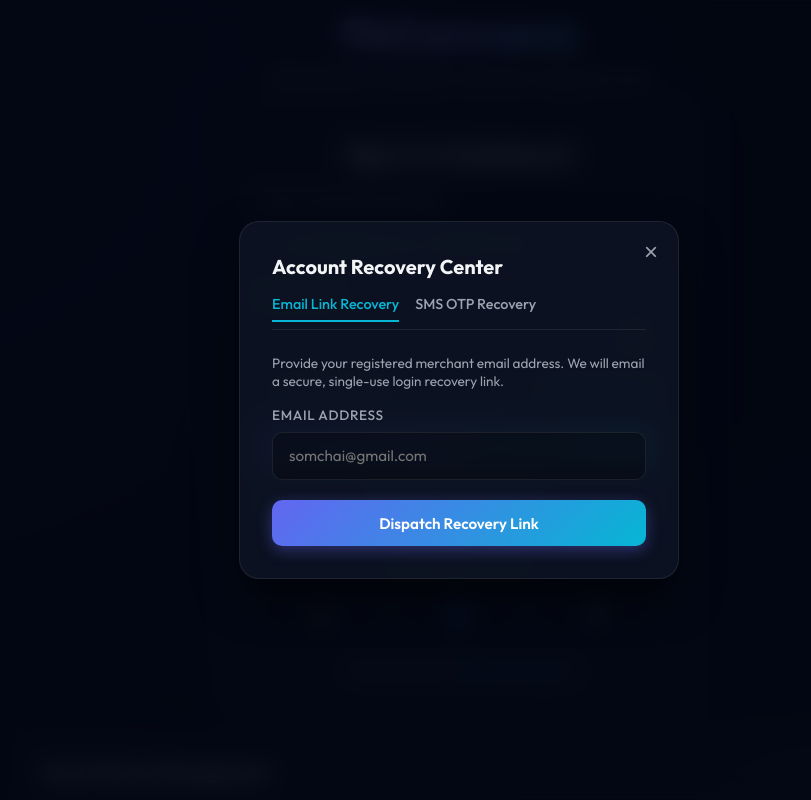
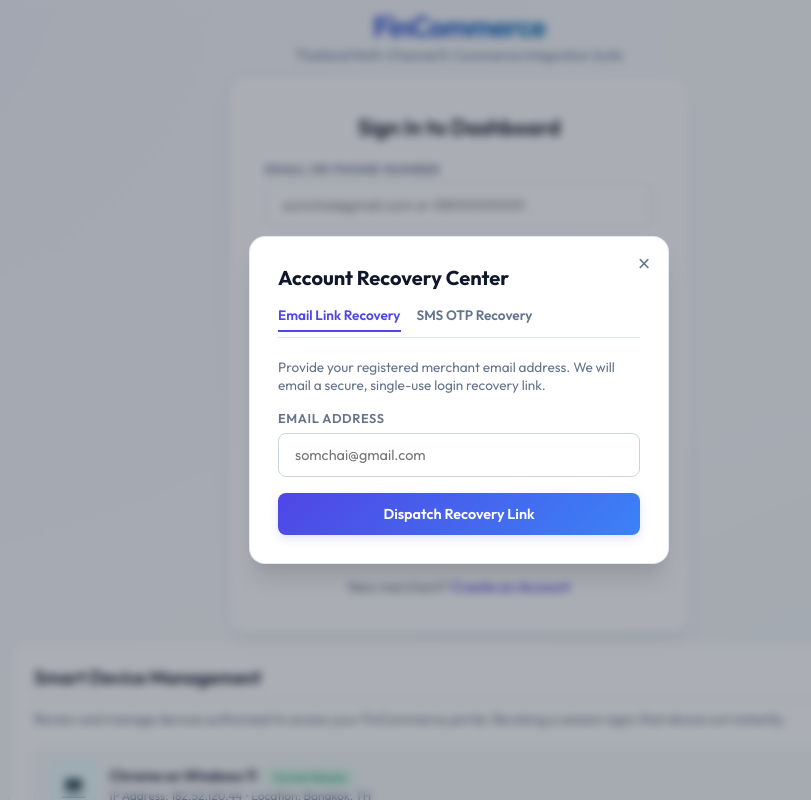
Before and after one commit to ExodusDice/FinCommerce_v1, a plain HTML site: page web/index.html in a window 1280 px wide. Both pictures are taken after a click on the link "Forgot Password?". Shown: the top 800 px of the page, without its empty margins (181-992 px from the left). Drawn offline with Linux system fonts and the light colour scheme.

Commit message:
Update project timeline milestones progress and remaining tasks list, and transition all UI panels to clean light theme design

```diff
--- a/web/styles.css
+++ b/web/styles.css
@@ -1,22 +1,22 @@
 @import url('https://fonts.googleapis.com/css2?family=Outfit:wght@300;400;500;600;700&display=swap');
 
 :root {
-  --bg-primary: #030712;
-  --bg-secondary: #0b0f19;
-  --glass-bg: rgba(17, 24, 39, 0.7);
-  --glass-border: rgba(255, 255, 255, 0.08);
-  --glow-primary: rgba(99, 102, 241, 0.15);
+  --bg-primary: #f8fafc; /* Slate-50 (Easy-going light background) */
+  --bg-secondary: #ffffff;
+  --glass-bg: rgba(255, 255, 255, 0.85);
+  --glass-border: rgba(226, 232, 240, 0.9); /* Slate-200 border */
+  --glow-primary: rgba(99, 102, 241, 0.02);
 
-  --color-primary: #6366f1; /* Indigo */
-  --color-primary-hover: #4f46e5;
-  --color-secondary: #06b6d4; /* Cyan */
-  --color-success: #10b981; /* Emerald */
-  --color-error: #ef4444; /* Rose */
-  --color-warning: #f59e0b; /* Amber */
-  --color-text-main: #f3f4f6;
-  --color-text-muted: #9ca3af;
+  --color-primary: #4f46e5; /* Indigo-600 */
+  --color-primary-hover: #4338ca;
+  --color-secondary: #0891b2; /* Cyan-600 */
+  --color-success: #059669; /* Emerald-600 */
+  --color-error: #dc2626; /* Red-600 */
+  --color-warning: #d97706; /* Amber-600 */
+  --color-text-main: #0f172a; /* Slate-900 (Dark charcoal) */
+  --color-text-muted: #64748b; /* Slate-500 */
 
-  --transition-smooth: all 0.3s cubic-bezier(0.4, 0, 0.2, 1);
+  --transition-smooth: all 0.25s cubic-bezier(0.4, 0, 0.2, 1);
 }
 
 * {
@@ -29,8 +29,8 @@ body {
   font-family: 'Outfit', sans-serif;
   background-color: var(--bg-primary);
   background-image:
-    radial-gradient(at 0% 0%, rgba(99, 102, 241, 0.12) 0px, transparent 50%),
-    radial-gradient(at 100% 100%, rgba(6, 182, 212, 0.1) 0px, transparent 50%);
+    radial-gradient(at 0% 0%, rgba(99, 102, 241, 0.04) 0px, transparent 50%),
+    radial-gradient(at 100% 100%, rgba(8, 145, 178, 0.03) 0px, transparent 50%);
   color: var(--color-text-main);
   min-height: 100vh;
   display: flex;
@@ -49,7 +49,7 @@ body {
   background: var(--bg-primary);
 }
 ::-webkit-scrollbar-thumb {
-  background: var(--glass-border);
+  background: #cbd5e1;
   border-radius: 4px;
 }
 ::-webkit-scrollbar-thumb:hover {
@@ -63,10 +63,10 @@ header {
 }
 
 header h1 {
-  font-size: 2.5rem;
+  font-size: 1.8rem;
   font-weight: 700;
-  letter-spacing: -0.05em;
-  background: linear-gradient(to right, #a5b4fc, #818cf8, #22d3ee);
+  letter-spacing: -0.04em;
+  background: linear-gradient(to right, #4f46e5, #0891b2);
   -webkit-background-clip: text;
   -webkit-text-fill-color: transparent;
   display: flex;
@@ -77,8 +77,8 @@ header h1 {
 
 header p {
   color: var(--color-text-muted);
-  font-size: 1rem;
-  margin-top: 0.5rem;
+  font-size: 0.85rem;
+  margin-top: 0.15rem;
 }
 
 .main-container {
@@ -94,49 +94,40 @@ header p {
 /* Glass Card */
 .glass-card {
   background: var(--glass-bg);
-  backdrop-filter: blur(16px);
-  -webkit-backdrop-filter: blur(16px);
+  backdrop-filter: blur(8px);
+  -webkit-backdrop-filter: blur(8px);
   border: 1px solid var(--glass-border);
-  border-radius: 20px;
-  padding: 2.5rem;
+  border-radius: 16px;
+  padding: 2.2rem;
   width: 100%;
-  max-width: 480px;
-  box-shadow: 0 20px 40px rgba(0, 0, 0, 0.4),
-              0 0 40px var(--glow-primary);
+  max-width: 460px;
+  box-shadow: 0 10px 25px -5px rgba(0, 0, 0, 0.05),
+              0 8px 10px -6px rgba(0, 0, 0, 0.05),
+              0 0 1px rgba(0, 0, 0, 0.1);
   position: relative;
   overflow: hidden;
 }
 
-.glass-card::before {
-  content: '';
-  position: absolute;
-  top: 0;
-  left: -50%;
-  width: 200%;
-  height: 2px;
-  background: linear-gradient(90deg, transparent, rgba(255, 255, 255, 0.15), transparent);
-  animation: wave 4s infinite linear;
-}
-
 .card-title {
-  font-size: 1.5rem;
+  font-size: 1.35rem;
   font-weight: 600;
-  margin-bottom: 1.5rem;
+  margin-bottom: 1.25rem;
   text-align: center;
+  color: var(--color-text-main);
 }
 
 /* Form inputs */
 .form-group {
-  margin-bottom: 1.25rem;
+  margin-bottom: 1rem;
   position: relative;
 }
 
 .form-label {
   display: block;
-  font-size: 0.85rem;
-  font-weight: 500;
+  font-size: 0.8rem;
+  font-weight: 600;
   color: var(--color-text-muted);
-  margin-bottom: 0.5rem;
+  margin-bottom: 0.4rem;
   text-transform: uppercase;
   letter-spacing: 0.05em;
 }
@@ -149,21 +140,21 @@ header p {
 
 .form-input {
   width: 100%;
-  background: rgba(0, 0, 0, 0.3);
-  border: 1px solid var(--glass-border);
-  border-radius: 10px;
-  padding: 0.85rem 1rem;
+  background: #ffffff;
+  border: 1.5px solid #cbd5e1; /* Slate-300 */
+  border-radius: 8px;
+  padding: 0.75rem 1rem;
   color: var(--color-text-main);
   font-family: inherit;
-  font-size: 0.95rem;
+  font-size: 0.9rem;
   transition: var(--transition-smooth);
 }
 
 .form-input:focus {
   outline: none;
   border-color: var(--color-primary);
-  box-shadow: 0 0 10px rgba(99, 102, 241, 0.25);
-  background: rgba(0, 0, 0, 0.5);
+  box-shadow: 0 0 0 3px rgba(99, 102, 241, 0.15);
+  background: #ffffff;
 }
 
 /* Password Visibility Toggle */
@@ -187,7 +178,7 @@ header p {
 /* Password Strength Bar */
 .pwd-strength-container {
   height: 4px;
-  background: rgba(255, 255, 255, 0.1);
+  background: #e2e8f0;
   border-radius: 2px;
   margin-top: 0.5rem;
   overflow: hidden;
@@ -233,9 +224,9 @@ header p {
   display: flex;
   align-items: center;
   justify-content: space-between;
-  margin-top: 1.25rem;
-  margin-bottom: 1.5rem;
-  font-size: 0.9rem;
+  margin-top: 1rem;
+  margin-bottom: 1.25rem;
+  font-size: 0.85rem;
 }
 
 .checkbox-container {
@@ -251,14 +242,15 @@ header p {
 }
 
 .checkmark {
-  width: 18px;
-  height: 18px;
-  border: 1.5px solid var(--glass-border);
+  width: 17px;
+  height: 17px;
+  border: 1.5px solid #cbd5e1;
   border-radius: 4px;
   margin-right: 0.5rem;
   display: inline-block;
   position: relative;
   transition: var(--transition-smooth);
+  background: #ffffff;
 }
 
 .checkbox-container:hover input ~ .checkmark {
@@ -274,8 +266,8 @@ header p {
   content: "";
   position: absolute;
   display: none;
-  left: 6px;
-  top: 2px;
+  left: 5px;
+  top: 1px;
   width: 4px;
   height: 9px;
   border: solid white;
@@ -288,24 +280,25 @@ header p {
 }
 
 .forgot-link {
-  color: var(--color-secondary);
+  color: var(--color-primary);
   text-decoration: none;
+  font-weight: 500;
   transition: var(--transition-smooth);
   cursor: pointer;
 }
 
 .forgot-link:hover {
-  color: #22d3ee;
-  text-shadow: 0 0 8px rgba(34, 211, 238, 0.4);
+  color: var(--color-primary-hover);
+  text-decoration: underline;
 }
 
 /* Buttons */
 .btn {
   width: 100%;
-  padding: 0.85rem 1.5rem;
-  border-radius: 10px;
+  padding: 0.75rem 1.25rem;
+  border-radius: 8px;
   font-family: inherit;
-  font-size: 0.95rem;
+  font-size: 0.9rem;
   font-weight: 600;
   cursor: pointer;
   transition: var(--transition-smooth);
@@ -317,14 +310,14 @@ header p {
 }
 
 .btn-primary {
-  background: linear-gradient(135deg, var(--color-primary), var(--color-secondary));
+  background: linear-gradient(135deg, var(--color-primary), #3b82f6);
   color: #fff;
-  box-shadow: 0 4px 15px rgba(99, 102, 241, 0.4);
+  box-shadow: 0 4px 10px rgba(79, 70, 229, 0.15);
 }
 
 .btn-primary:hover {
-  transform: translateY(-2px);
-  box-shadow: 0 6px 20px rgba(99, 102, 241, 0.6);
+  transform: translateY(-1px);
+  box-shadow: 0 6px 14px rgba(79, 70, 229, 0.25);
 }
 
 .btn-primary:active {
@@ -332,49 +325,50 @@ header p {
 }
 
 .btn-primary:disabled {
-  background: #374151;
-  color: #6b7280;
+  background: #e2e8f0;
+  color: #94a3b8;
   cursor: not-allowed;
   box-shadow: none;
   transform: none;
 }
 
 .btn-secondary {
-  background: rgba(255, 255, 255, 0.05);
-  border: 1px solid var(--glass-border);
-  color: var(--color-text-main);
-  margin-top: 0.75rem;
+  background: #ffffff;
+  border: 1.5px solid #cbd5e1;
+  color: #334155;
+  margin-top: 0.65rem;
+  box-shadow: 0 1px 2px rgba(0,0,0,0.05);
 }
 
 .btn-secondary:hover {
-  background: rgba(255, 255, 255, 0.1);
-  border-color: var(--color-text-muted);
+  background: #f8fafc;
+  border-color: #94a3b8;
 }
 
 /* Dividers */
 .divider {
   display: flex;
   align-items: center;
-  margin: 1.5rem 0;
+  margin: 1.25rem 0;
   color: var(--color-text-muted);
-  font-size: 0.8rem;
+  font-size: 0.75rem;
   text-transform: uppercase;
-  letter-spacing: 0.1em;
+  letter-spacing: 0.08em;
 }
 
 .divider::before, .divider::after {
   content: '';
   flex: 1;
   height: 1px;
-  background: var(--glass-border);
+  background: #e2e8f0;
 }
 
 .divider::before {
-  margin-right: 1rem;
+  margin-right: 0.85rem;
 }
 
 .divider::after {
-  margin-left: 1rem;
+  margin-left: 0.85rem;
 }
 
 /* Social Buttons Grid */
@@ -382,14 +376,14 @@ header p {
   display: grid;
   grid-template-columns: repeat(3, 1fr);
   gap: 0.75rem;
-  margin-bottom: 1.5rem;
+  margin-bottom: 1.25rem;
 }
 
 .social-btn {
-  background: rgba(0, 0, 0, 0.3);
-  border: 1px solid var(--glass-border);
+  background: #ffffff;
+  border: 1.5px solid #cbd5e1;
   border-radius: 8px;
-  padding: 0.65rem;
+  padding: 0.55rem;
   cursor: pointer;
   transition: var(--transition-smooth);
   display: flex;
@@ -397,35 +391,37 @@ header p {
   justify-content: center;
   font-size: 1.25rem;
   color: var(--color-text-main);
+  box-shadow: 0 1px 2px rgba(0,0,0,0.02);
 }
 
 .social-btn:hover {
-  background: rgba(255, 255, 255, 0.08);
+  background: #f8fafc;
   border-color: var(--color-primary);
-  transform: translateY(-2px);
+  transform: translateY(-1px);
+  box-shadow: 0 4px 6px -1px rgba(0, 0, 0, 0.05);
 }
 
-/* Brand colors */
+/* Brand colors border overlays */
 .social-btn.facebook:hover { border-color: #1877f2; }
 .social-btn.google:hover { border-color: #ea4335; }
-.social-btn.tiktok:hover { border-color: #fff; }
+.social-btn.tiktok:hover { border-color: #000000; }
 
 /* OAuth Profile Badge */
 .profile-badge {
   display: flex;
   align-items: center;
   gap: 0.75rem;
-  background: rgba(255, 255, 255, 0.05);
+  background: #f1f5f9;
   border: 1px solid var(--glass-border);
-  border-radius: 12px;
-  padding: 0.75rem 1rem;
-  margin-bottom: 1.5rem;
+  border-radius: 8px;
+  padding: 0.65rem 0.85rem;
+  margin-bottom: 1.25rem;
   animation: fadeIn 0.4s ease;
 }
 
 .profile-badge-avatar {
-  width: 36px;
-  height: 36px;
+  width: 32px;
+  height: 32px;
   border-radius: 50%;
   background: var(--color-primary);
   color: white;
@@ -433,16 +429,16 @@ header p {
   align-items: center;
   justify-content: center;
   font-weight: 600;
-  font-size: 1.1rem;
+  font-size: 1rem;
 }
 
 .profile-badge-info h4 {
-  font-size: 0.9rem;
+  font-size: 0.85rem;
   font-weight: 600;
 }
 
 .profile-badge-info p {
-  font-size: 0.75rem;
+  font-size: 0.7rem;
   color: var(--color-text-muted);
 }
 
@@ -451,117 +447,117 @@ header p {
   display: flex;
   justify-content: space-between;
   gap: 0.5rem;
-  margin: 1.5rem 0;
+  margin: 1.25rem 0;
 }
 
 .otp-input {
-  width: 50px;
-  height: 55px;
-  background: rgba(0, 0, 0, 0.4);
-  border: 1.5px solid var(--glass-border);
-  border-radius: 10px;
+  width: 48px;
+  height: 50px;
+  background: #ffffff;
+  border: 1.5px solid #cbd5e1;
+  border-radius: 8px;
   text-align: center;
-  font-size: 1.5rem;
+  font-size: 1.35rem;
   font-weight: 600;
-  color: #fff;
+  color: var(--color-text-main);
   transition: var(--transition-smooth);
 }
 
 .otp-input:focus {
   outline: none;
   border-color: var(--color-secondary);
-  box-shadow: 0 0 10px rgba(6, 182, 212, 0.3);
+  box-shadow: 0 0 0 3px rgba(8, 145, 178, 0.15);
 }
 
 /* Smart Device Session Console */
 .device-manager-card {
   width: 100%;
   max-width: 900px;
-  background: var(--glass-bg);
-  backdrop-filter: blur(16px);
-  -webkit-backdrop-filter: blur(16px);
+  background: #ffffff;
   border: 1px solid var(--glass-border);
-  border-radius: 20px;
-  padding: 2rem;
-  box-shadow: 0 10px 30px rgba(0, 0, 0, 0.3);
+  border-radius: 16px;
+  padding: 1.5rem;
+  box-shadow: 0 4px 6px -1px rgba(0, 0, 0, 0.05), 0 2px 4px -1px rgba(0, 0, 0, 0.03);
 }
 
 .device-list {
   display: grid;
   grid-template-columns: 1fr;
-  gap: 1rem;
-  margin-top: 1.5rem;
+  gap: 0.75rem;
+  margin-top: 1.25rem;
 }
 
 .device-item {
   display: flex;
   justify-content: space-between;
   align-items: center;
-  padding: 1rem 1.25rem;
-  background: rgba(0, 0, 0, 0.3);
-  border: 1px solid var(--glass-border);
-  border-radius: 12px;
+  padding: 0.85rem 1rem;
+  background: #f8fafc;
+  border: 1px solid #e2e8f0;
+  border-radius: 10px;
   transition: var(--transition-smooth);
 }
 
 .device-item:hover {
-  border-color: rgba(255, 255, 255, 0.15);
-  background: rgba(0, 0, 0, 0.4);
+  border-color: #cbd5e1;
+  background: #f1f5f9;
 }
 
 .device-details {
   display: flex;
   align-items: center;
-  gap: 1rem;
+  gap: 0.85rem;
 }
 
 .device-icon {
-  font-size: 1.5rem;
+  font-size: 1.35rem;
   color: var(--color-secondary);
-  background: rgba(6, 182, 212, 0.1);
-  padding: 0.6rem;
-  border-radius: 8px;
+  background: #ecfeff;
+  padding: 0.5rem;
+  border-radius: 6px;
+  border: 1px solid #cffafe;
 }
 
 .device-info h4 {
-  font-size: 0.95rem;
+  font-size: 0.9rem;
   font-weight: 600;
+  color: var(--color-text-main);
 }
 
 .device-info p {
-  font-size: 0.8rem;
+  font-size: 0.75rem;
   color: var(--color-text-muted);
 }
 
 .status-badge {
   display: inline-block;
-  padding: 0.2rem 0.5rem;
-  font-size: 0.7rem;
+  padding: 0.15rem 0.4rem;
+  font-size: 0.65rem;
   border-radius: 4px;
   font-weight: 600;
-  margin-left: 0.5rem;
+  margin-left: 0.4rem;
 }
 
 .status-badge.current {
-  background: rgba(16, 185, 129, 0.15);
+  background: #ecfdf5;
   color: var(--color-success);
-  border: 1px solid var(--color-success);
+  border: 1px solid #a7f3d0;
 }
 
 .status-badge.remote {
-  background: rgba(99, 102, 241, 0.15);
+  background: #e0e7ff;
   color: var(--color-primary);
-  border: 1px solid var(--color-primary);
+  border: 1px solid #c7d2fe;
 }
 
 .revoke-btn {
-  background: rgba(239, 68, 68, 0.1);
+  background: #fef2f2;
   color: var(--color-error);
-  border: 1px solid rgba(239, 68, 68, 0.2);
-  padding: 0.5rem 0.85rem;
-  border-radius: 8px;
+  border: 1px solid #fee2e2;
+  padding: 0.4rem 0.75rem;
+  border-radius: 6px;
   cursor: pointer;
-  font-size: 0.85rem;
+  font-size: 0.8rem;
   font-weight: 500;
   font-family: inherit;
   transition: var(--transition-smooth);
@@ -570,17 +566,17 @@ header p {
 .revoke-btn:hover {
   background: var(--color-error);
   color: #fff;
-  box-shadow: 0 4px 10px rgba(239, 68, 68, 0.3);
+  box-shadow: 0 4px 6px -1px rgba(220, 38, 38, 0.15);
 }
 
 /* Captcha Trigger Panel */
 .captcha-container {
   display: none;
-  background: rgba(0, 0, 0, 0.4);
+  background: #fffbeb;
   border: 1.5px solid var(--color-warning);
-  border-radius: 10px;
-  padding: 1rem;
-  margin-bottom: 1.25rem;
+  border-radius: 8px;
+  padding: 0.75rem;
+  margin-bottom: 1rem;
   align-items: center;
   justify-content: space-between;
   animation: shake 0.4s ease;
@@ -597,15 +593,15 @@ header p {
   left: 0;
   width: 100%;
   height: 100%;
-  background: rgba(3, 7, 18, 0.85);
-  backdrop-filter: blur(12px);
-  -webkit-backdrop-filter: blur(12px);
+  background: rgba(15, 23, 42, 0.35); /* Soft slate overlay */
+  backdrop-filter: blur(4px);
+  -webkit-backdrop-filter: blur(4px);
   z-index: 1000;
   display: none;
   align-items: center;
   justify-content: center;
   padding: 1rem;
-  animation: fadeIn 0.3s ease;
+  animation: fadeIn 0.25s ease;
 }
 
 .modal-overlay.active {
@@ -613,24 +609,24 @@ header p {
 }
 
 .modal-content {
-  background: var(--glass-bg);
+  background: #ffffff;
   border: 1px solid var(--glass-border);
-  box-shadow: 0 20px 40px rgba(0, 0, 0, 0.5);
-  border-radius: 20px;
-  padding: 2rem;
+  box-shadow: 0 20px 25px -5px rgba(0, 0, 0, 0.1), 0 10px 10px -5px rgba(0, 0, 0, 0.04);
+  border-radius: 16px;
+  padding: 1.75rem;
   width: 100%;
-  max-width: 440px;
+  max-width: 420px;
   position: relative;
 }
 
 .modal-close-btn {
   position: absolute;
-  top: 1rem;
-  right: 1.25rem;
+  top: 0.85rem;
+  right: 1.1rem;
   background: none;
   border: none;
   color: var(--color-text-muted);
-  font-size: 1.5rem;
+  font-size: 1.35rem;
   cursor: pointer;
   transition: var(--transition-smooth);
 }
@@ -642,9 +638,9 @@ header p {
 .tab-nav {
   display: flex;
   gap: 1rem;
-  margin-bottom: 1.5rem;
-  border-bottom: 1px solid var(--glass-border);
-  padding-bottom: 0.5rem;
+  margin-bottom: 1.25rem;
+  border-bottom: 1px solid #e2e8f0;
+  padding-bottom: 0.4rem;
 }
 
 .tab-btn {
@@ -652,16 +648,16 @@ header p {
   border: none;
   color: var(--color-text-muted);
   font-family: inherit;
-  font-size: 0.9rem;
-  font-weight: 500;
+  font-size: 0.85rem;
+  font-weight: 600;
   cursor: pointer;
-  padding-bottom: 0.5rem;
+  padding-bottom: 0.4rem;
   position: relative;
   transition: var(--transition-smooth);
 }
 
 .tab-btn.active {
-  color: var(--color-secondary);
+  color: var(--color-primary);
 }
 
 .tab-btn.active::after {
@@ -671,7 +667,7 @@ header p {
   left: 0;
   width: 100%;
   height: 2px;
-  background: var(--color-secondary);
+  background: var(--color-primary);
 }
 
 .modal-panel {
@@ -680,7 +676,7 @@ header p {
 
 .modal-panel.active {
   display: block;
-  animation: fadeIn 0.3s ease;
+  animation: fadeIn 0.25s ease;
 }
 
 /* View transitions panel */
@@ -690,22 +686,106 @@ header p {
 
 .view-panel.active {
   display: block;
-  animation: fadeIn 0.4s ease;
+  animation: fadeIn 0.3s ease;
+}
+
+/* ==========================================
+   SECTION 3: SaaS DASHBOARD LIGHT THEME OVERRIDES
+   ========================================== */
+
+/* Dashboard Layout */
+.dashboard-layout {
+  background: #ffffff !important;
+  border: 1px solid #e2e8f0 !important;
+  box-shadow: 0 10px 30px rgba(15, 23, 42, 0.05),
+              0 0 1px rgba(15, 23, 42, 0.1) !important;
+}
+
+.sidebar {
+  background: #f8fafc !important; /* Slate-50 Sidebar */
+  border-right: 1px solid #e2e8f0 !important;
+}
+
+.channel-status-box {
+  background: #ffffff !important;
+  border: 1px solid #e2e8f0 !important;
+  box-shadow: 0 1px 3px rgba(0,0,0,0.02) !important;
+}
+
+.channel-indicator span {
+  color: var(--color-text-muted);
+}
+
+.metric-card {
+  background: #ffffff !important;
+  border: 1px solid #e2e8f0 !important;
+  box-shadow: 0 1px 3px rgba(0,0,0,0.02) !important;
+}
+
+.chart-container {
+  background: #ffffff !important;
+  border: 1px solid #e2e8f0 !important;
+}
+
+.chart-wrapper svg line {
+  stroke: rgba(15, 23, 42, 0.06) !important; /* Light grid lines */
+}
+
+.data-table-container {
+  background: #ffffff !important;
+  border: 1px solid #e2e8f0 !important;
+}
+
+.data-table th {
+  background: #f1f5f9 !important; /* Light slate table headers */
+  color: var(--color-text-main) !important;
+  border-bottom: 1.5px solid #cbd5e1 !important;
+}
+
+.data-table td {
+  border-bottom: 1px solid #e2e8f0 !important;
+  color: #334155 !important;
+}
+
+.data-table tr:hover td {
+  background: #f8fafc !important;
+  color: var(--color-text-main) !important;
+}
+
+.table-mapping-box {
+  background: #e2e8f0 !important;
+  color: #475569 !important;
+  border: 1px solid #cbd5e1;
+}
+
+.print-console {
+  background: #0f172a !important; /* Dark Slate console for CLI syntax highlighting readability */
+  border: 1px solid #1e293b !important;
+  box-shadow: inset 0 2px 4px rgba(0,0,0,0.3);
+}
+
+.calc-result-box {
+  background: #f5f3ff !important; /* Soft violet background */
+  border: 1.5px dashed #c7d2fe !important;
+}
+
+.calc-slider {
+  background: #e2e8f0 !important;
 }
 
 /* Keyframes */
 @keyframes fadeIn {
-  from { opacity: 0; transform: translateY(5px); }
+  from { opacity: 0; transform: translateY(3px); }
   to { opacity: 1; transform: translateY(0); }
 }
 
 @keyframes fadeInUp {
-  from { opacity: 0; transform: translateY(20px); }
+  from { opacity: 0; transform: translateY(12px); }
   to { opacity: 1; transform: translateY(0); }
 }
 
 @keyframes fadeInDown {
-  from { opacity: 0; transform: translateY(-20px); }
+  from { opacity: 0; transform: translateY(-12px); }
   to { opacity: 1; transform: translateY(0); }
 }
 
@@ -716,8 +796,8 @@ header p {
 
 @keyframes shake {
   0%, 100% { transform: translateX(0); }
-  25% { transform: translateX(-5px); }
-  75% { transform: translateX(5px); }
+  25% { transform: translateX(-4px); }
+  75% { transform: translateX(4px); }
 }
 
 /* Responsive styling */
```
Also changed, not shown: 18 other files.
